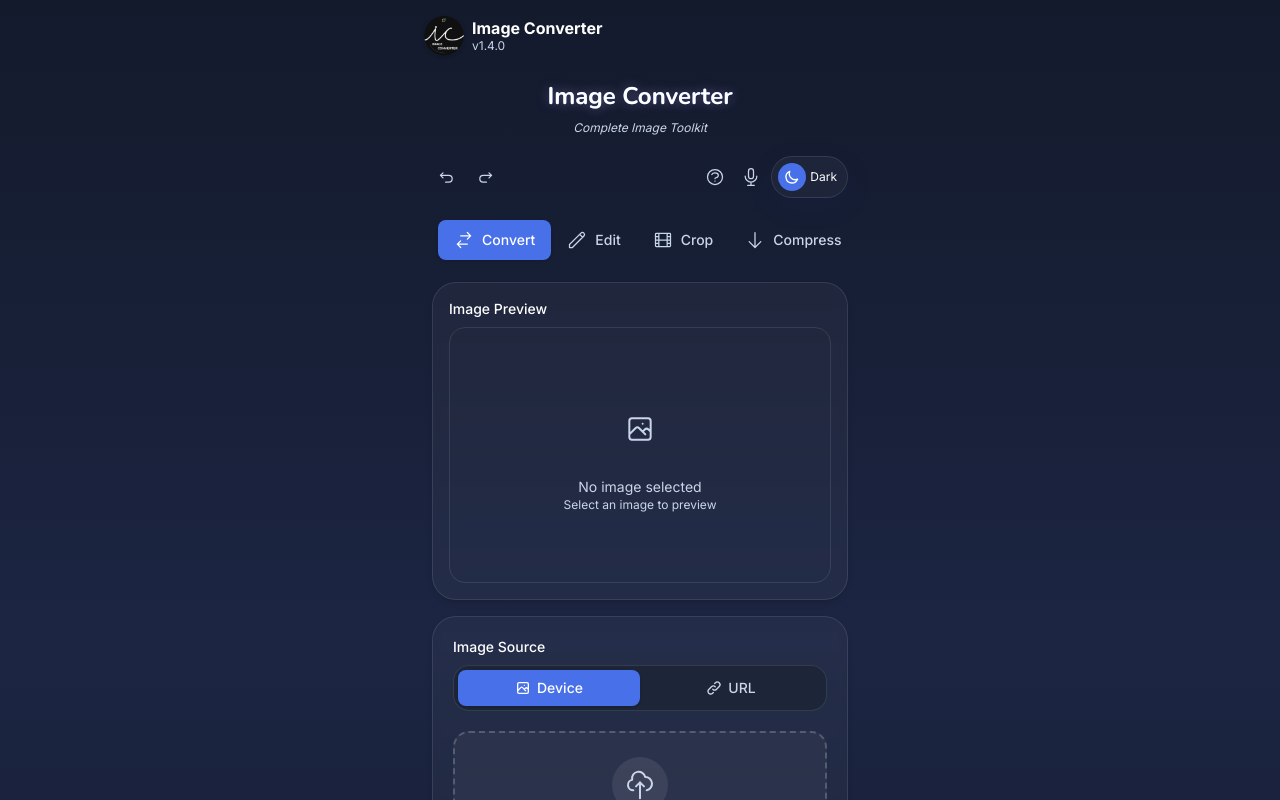
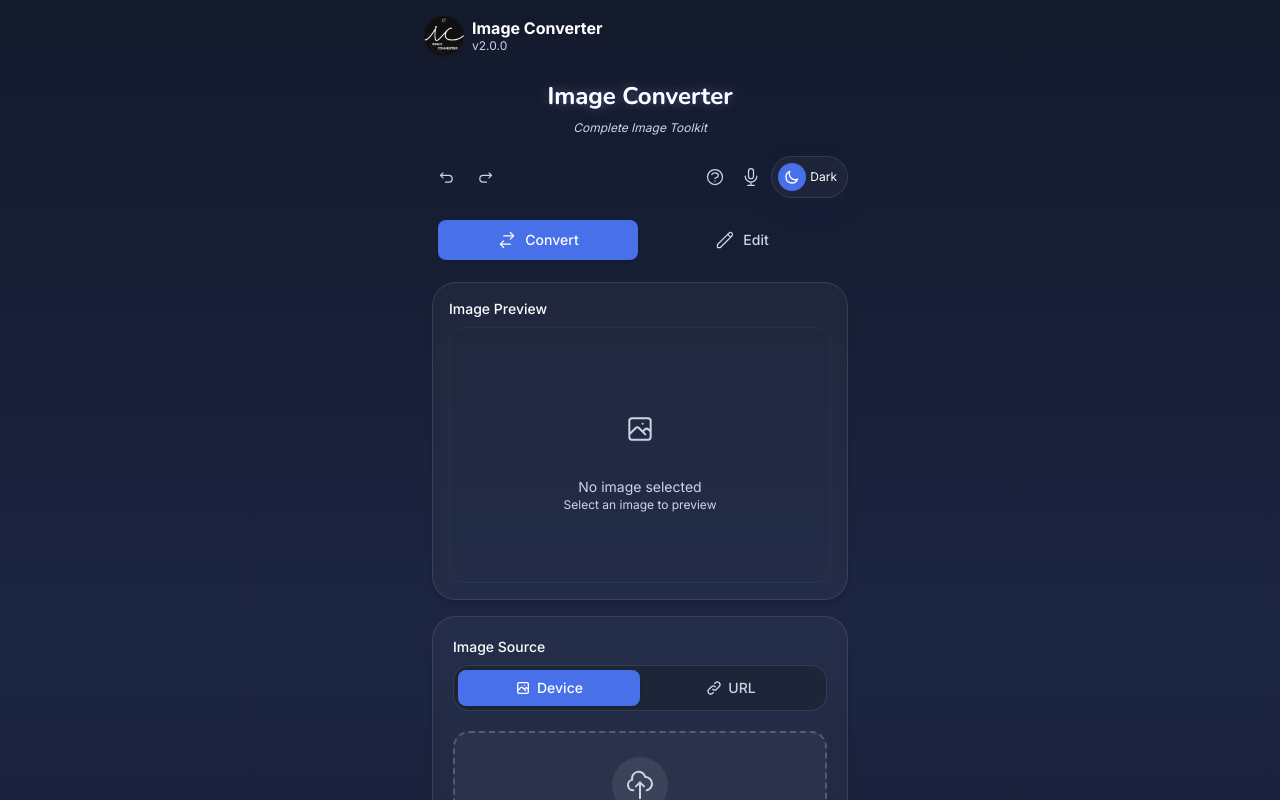
Before and after one commit to sanchxt/image-converter-extension, a React app: page / in a window 1280 px wide. Shown: the top 800 px of the page. Built offline with nearby package versions, Linux system fonts and the light colour scheme.

Commit message:
fix: minor UI issues

```diff
--- a/src/components/Header.tsx
+++ b/src/components/Header.tsx
@@ -20,7 +20,7 @@ const Header: React.FC<HeaderProps> = () => {
           <span className="font-bold text-primary text-base leading-tight">
             Image Converter
           </span>
-          <span className="text-secondary text-xs">v1.4.0</span>
+          <span className="text-secondary text-xs">v2.0.0</span>
         </div>
       </div>
     </header>
--- a/src/components/ImagePreview.tsx
+++ b/src/components/ImagePreview.tsx
@@ -70,7 +70,7 @@ const ImagePreview: React.FC<ImagePreviewProps> = ({
       <div
         className={`flex flex-col items-center justify-center ${
           isFullscreen ? "h-full" : "h-64"
-        } bg-surface/50 rounded-xl border border-white/10`}
+        } bg-surface/50 rounded-xl border border-surface`}
       >
         <div className="p-4 rounded-full bg-surface/80">
           <svg
--- a/src/components/TabInterface.tsx
+++ b/src/components/TabInterface.tsx
@@ -6,12 +6,12 @@ const TabInterface: React.FC<TabInterfaceProps> = ({
 }) => {
   return (
     <div className="w-full overflow-x-auto">
-      <div className="flex w-full min-w-max bg-accent/80 rounded-xl p-1.5">
+      <div className="flex gap-1 w-full min-w-max bg-accent/80 rounded-xl p-1.5">
         {tabs.map(tab => (
           <button
             key={tab.id}
             onClick={() => onTabChange(tab.id)}
-            className={`flex items-center space-x-2 px-4 py-2.5 rounded-lg text-sm font-medium transition-all duration-300 flex-1
+            className={`flex items-center justify-center space-x-2 px-4 py-2.5 rounded-lg text-sm font-medium transition-all duration-300 flex-1
               ${
                 activeTab === tab.id
                   ? "bg-brand-400 text-white shadow-elevation-1"
@@ -68,86 +68,6 @@ const tabs: Tab[] = [
       </svg>
     ),
   },
-  {
-    id: "crop",
-    label: "Crop",
-    icon: (
-      <svg
-        xmlns="http://www.w3.org/2000/svg"
-        className="h-5 w-5"
-        fill="none"
-        viewBox="0 0 24 24"
-        stroke="currentColor"
-      >
-        <path
-          strokeLinecap="round"
-          strokeLinejoin="round"
-          strokeWidth={1.5}
-          d="M7 4v16M17 4v16M3 8h4m10 0h4M3 12h18M3 16h4m10 0h4M4 20h16a1 1 0 001-1V5a1 1 0 00-1-1H4a1 1 0 00-1 1v14a1 1 0 001 1z"
-        />
-      </svg>
-    ),
-  },
-  {
-    id: "compress",
-    label: "Compress",
-    icon: (
-      <svg
-        xmlns="http://www.w3.org/2000/svg"
-        className="h-5 w-5"
-        fill="none"
-        viewBox="0 0 24 24"
-        stroke="currentColor"
-      >
-        <path
-          strokeLinecap="round"
-          strokeLinejoin="round"
-          strokeWidth={1.5}
-          d="M19 14l-7 7m0 0l-7-7m7 7V3"
-        />
-      </svg>
-    ),
-  },
-  {
-    id: "metadata",
-    label: "Metadata",
-    icon: (
-      <svg
-        xmlns="http://www.w3.org/2000/svg"
-        className="h-5 w-5"
-        fill="none"
-        viewBox="0 0 24 24"
-        stroke="currentColor"
-      >
-        <path
-          strokeLinecap="round"
-          strokeLinejoin="round"
-          strokeWidth={1.5}
-          d="M9 12h6m-6 4h6m2 5H7a2 2 0 01-2-2V5a2 2 0 012-2h5.586a1 1 0 01.707.293l5.414 5.414a1 1 0 01.293.707V19a2 2 0 01-2 2z"
-        />
-      </svg>
-    ),
-  },
-  {
-    id: "compare",
-    label: "Compare",
-    icon: (
-      <svg
-        xmlns="http://www.w3.org/2000/svg"
-        className="h-5 w-5"
-        fill="none"
-        viewBox="0 0 24 24"
-        stroke="currentColor"
-      >
-        <path
-          strokeLinecap="round"
-          strokeLinejoin="round"
-          strokeWidth={1.5}
-          d="M9 19v-6a2 2 0 00-2-2H5a2 2 0 00-2 2v6a2 2 0 002 2h2a2 2 0 002-2zm0 0V9a2 2 0 012-2h2a2 2 0 012 2v10m-6 0a2 2 0 002 2h2a2 2 0 002-2m0 0V5a2 2 0 012-2h2a2 2 0 012 2v14a2 2 0 01-2 2h-2a2 2 0 01-2-2z"
-        />
-      </svg>
-    ),
-  },
 ];
 
 export default TabInterface;
```
